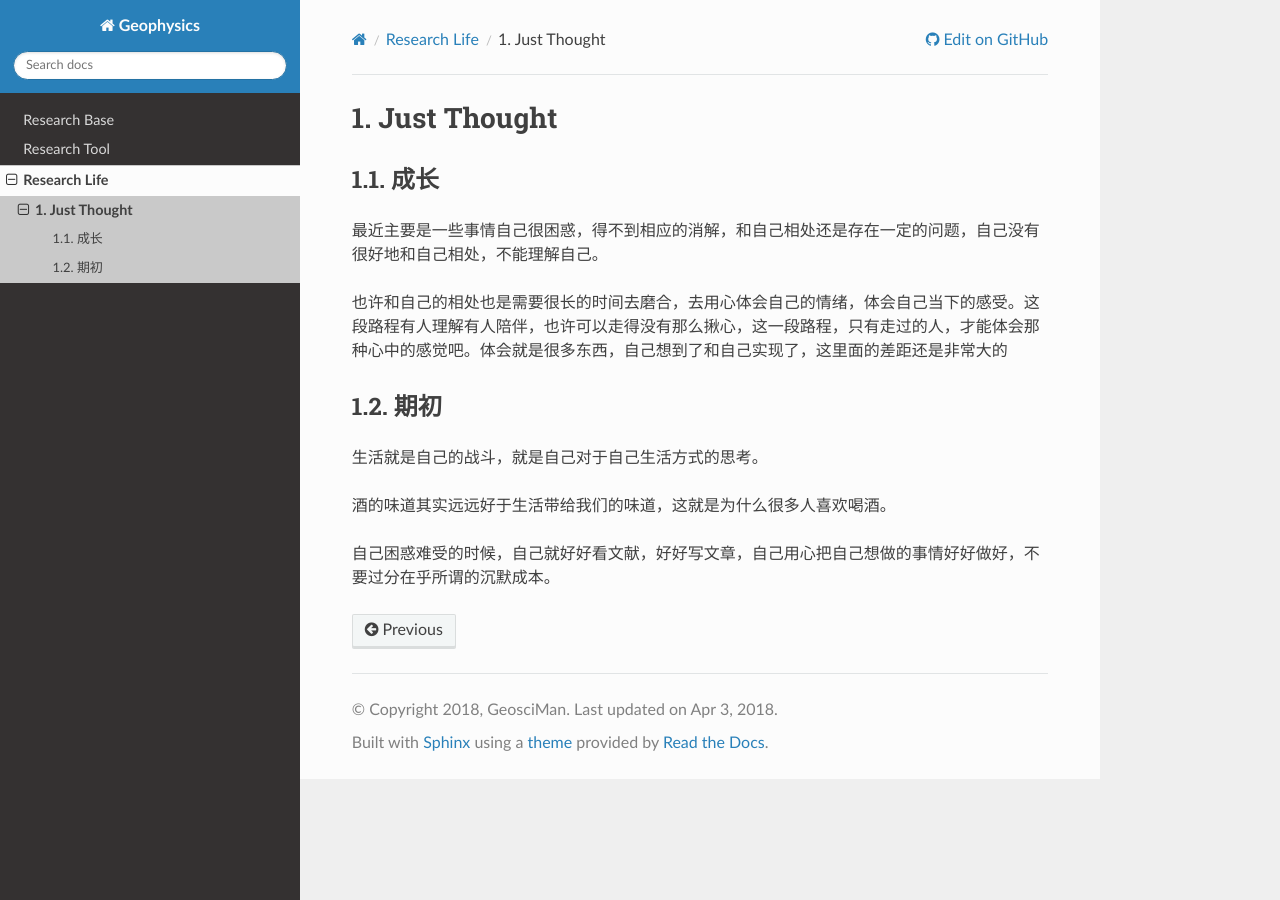
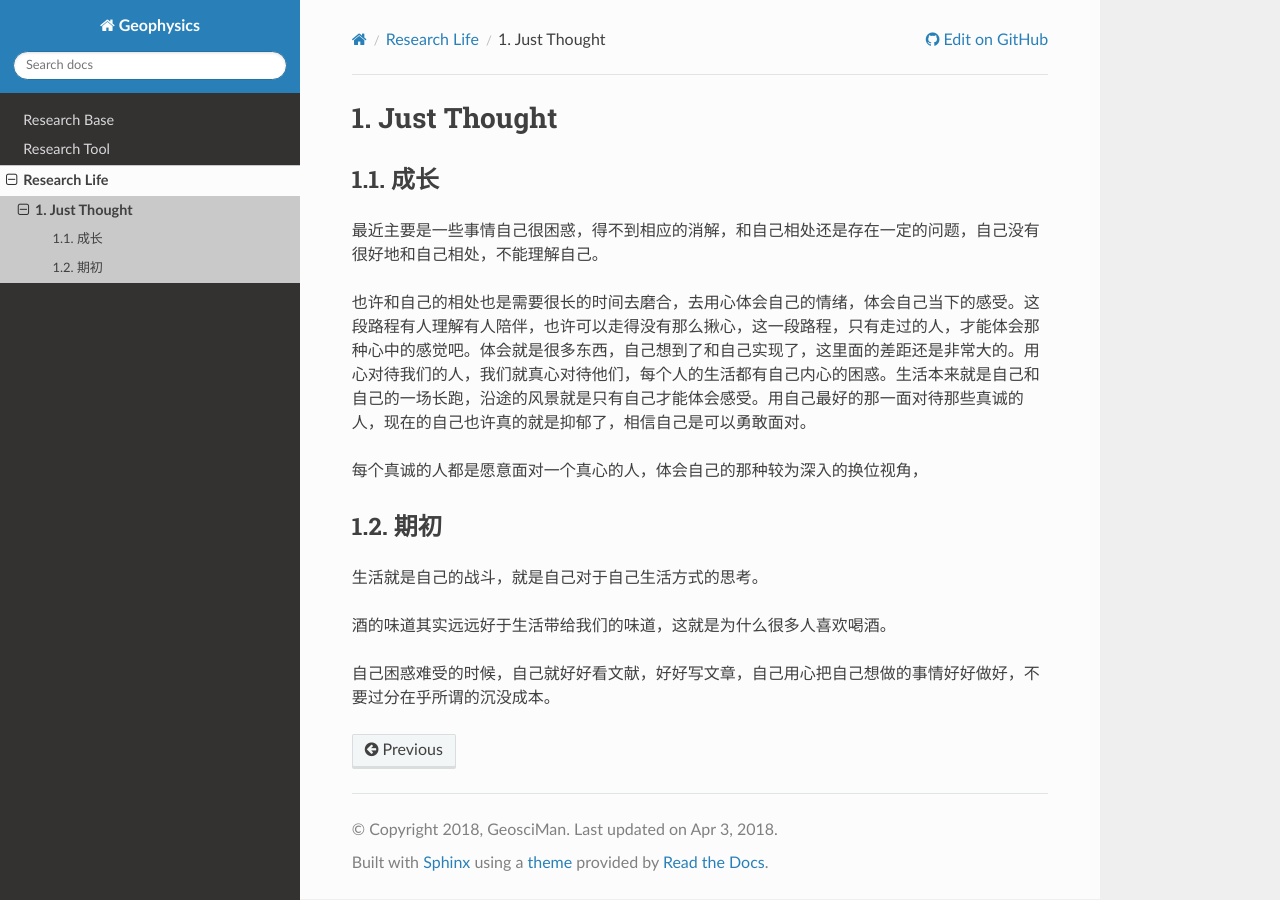
Before and after one commit to geosciman/GeophysicsResearch, a Sphinx documentation site: the page built from source/life/justthought.rst, in a window 1280 px wide. Built offline with Sphinx 7.4.7 and the Read the Docs theme 2.0.0, drawn with Linux system fonts in a browser that asks for light colours.

Commit message:
update_files

```diff
--- a/source/life/justthought.rst
+++ b/source/life/justthought.rst
@@ -5,7 +5,9 @@ Just Thought
 --------------
 最近主要是一些事情自己很困惑，得不到相应的消解，和自己相处还是存在一定的问题，自己没有很好地和自己相处，不能理解自己。
 
-也许和自己的相处也是需要很长的时间去磨合，去用心体会自己的情绪，体会自己当下的感受。这段路程有人理解有人陪伴，也许可以走得没有那么揪心，这一段路程，只有走过的人，才能体会那种心中的感觉吧。体会就是很多东西，自己想到了和自己实现了，这里面的差距还是非常大的
+也许和自己的相处也是需要很长的时间去磨合，去用心体会自己的情绪，体会自己当下的感受。这段路程有人理解有人陪伴，也许可以走得没有那么揪心，这一段路程，只有走过的人，才能体会那种心中的感觉吧。体会就是很多东西，自己想到了和自己实现了，这里面的差距还是非常大的。用心对待我们的人，我们就真心对待他们，每个人的生活都有自己内心的困惑。生活本来就是自己和自己的一场长跑，沿途的风景就是只有自己才能体会感受。用自己最好的那一面对待那些真诚的人，现在的自己也许真的就是抑郁了，相信自己是可以勇敢面对。
+
+每个真诚的人都是愿意面对一个真心的人，体会自己的那种较为深入的换位视角，
 
 期初
 --------------
@@ -13,4 +15,4 @@ Just Thought
 
 酒的味道其实远远好于生活带给我们的味道，这就是为什么很多人喜欢喝酒。
 
-自己困惑难受的时候，自己就好好看文献，好好写文章，自己用心把自己想做的事情好好做好，不要过分在乎所谓的沉默成本。
+自己困惑难受的时候，自己就好好看文献，好好写文章，自己用心把自己想做的事情好好做好，不要过分在乎所谓的沉没成本。
```
